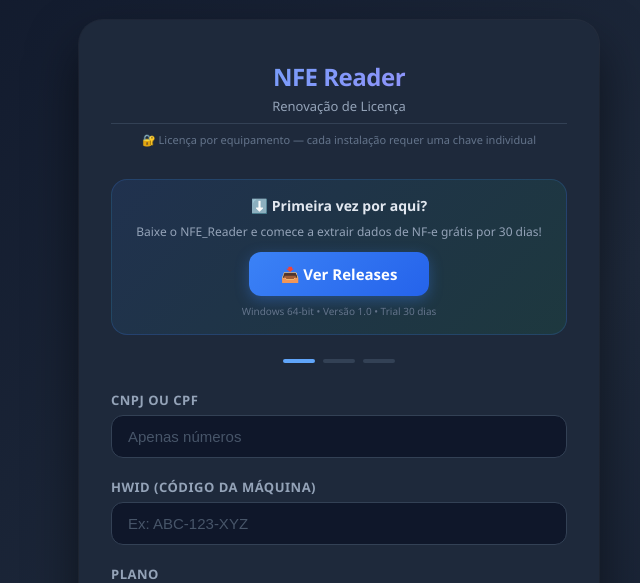
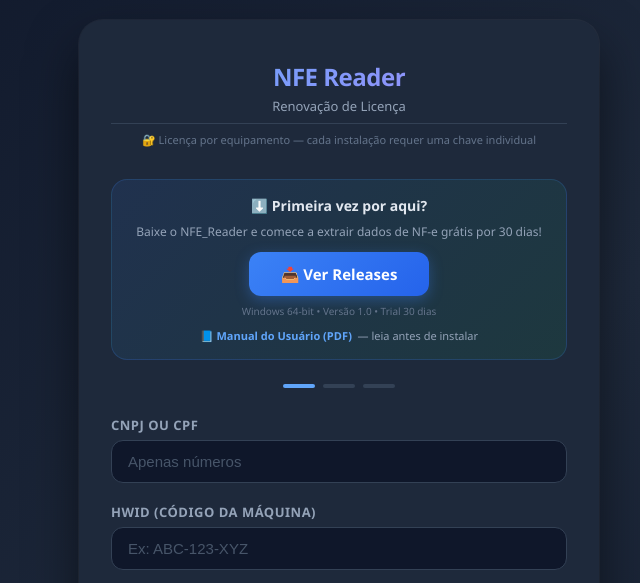
Before and after one commit to onucleo-dev/nfe-licensing-server, a Flask app: page / in a window 1280 px wide. Shown: the top 583 px of the page, without its empty margins (301-941 px from the left). Run offline with Flask 3, Linux system fonts and the light colour scheme.

Commit message:
feat: add manual PDF to site (static route) + /manual endpoint

```diff
--- a/app.py
+++ b/app.py
@@ -214,6 +214,10 @@
 @app.route("/download")
 def download():
     return redirect("https://github.com/onucleo-dev/nfe-licensing-server/releases/latest/download/NFE_Reader.exe")
+
+@app.route("/manual")
+def manual():
+    return redirect("/static/MANUAL_DO_USUARIO.pdf")
 
 
 @app.route("/criar-pagamento", methods=["POST"])
--- a/templates/index.html
+++ b/templates/index.html
@@ -323,6 +323,10 @@
             📥 Baixar NFE_Reader
         </a>
         <p style="font-size:10px;color:#64748b;margin-top:8px">Windows 64-bit • Versão 1.0 • Trial 30 dias</p>
+        <p style="font-size:11px;color:#94a3b8;margin-top:10px">
+            📘 <a href="/manual" style="color:#60a5fa;text-decoration:none;font-weight:600">Manual do Usuário (PDF)</a>
+            &nbsp;— leia antes de instalar
+        </p>
     </div>
 
     <div class="step-indicator">
```
Also changed, not shown: 1 other file.
